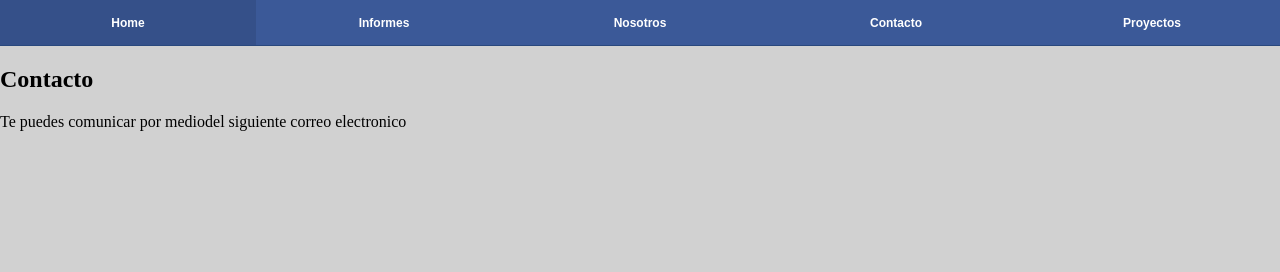
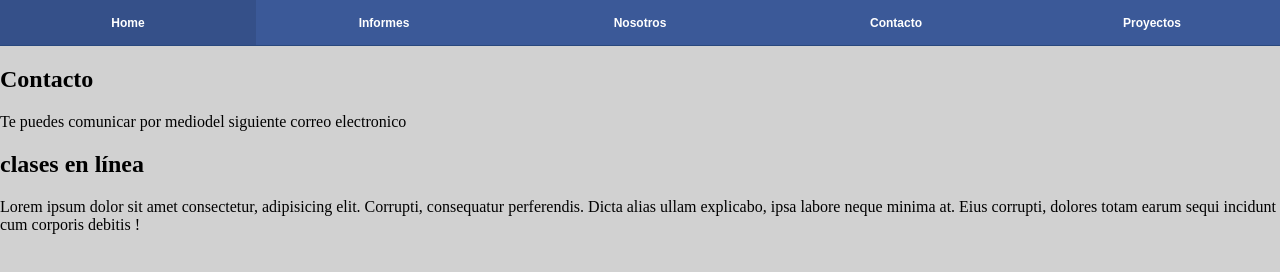
Before and after one commit to santiago691/menu, a plain HTML site: page index.html in a window 1280 px wide. Drawn offline with Linux system fonts and the light colour scheme.

Commit message:
Se agrego una seccion a la practica con su respectivo texto de relleno

```diff
--- a/index.html
+++ b/index.html
@@ -23,5 +23,14 @@
       </p>
     </div>
   </section>
+  <section>
+    <h1>clases en línea</h1>
+    <p>
+      Lorem ipsum dolor sit amet consectetur, adipisicing elit. Corrupti,
+      consequatur perferendis. Dicta alias ullam explicabo, ipsa labore
+      neque minima at. Eius corrupti, dolores totam earum sequi incidunt
+      cum corporis debitis !
+    </p>
+  </section>
 </body>
 </html>
```
